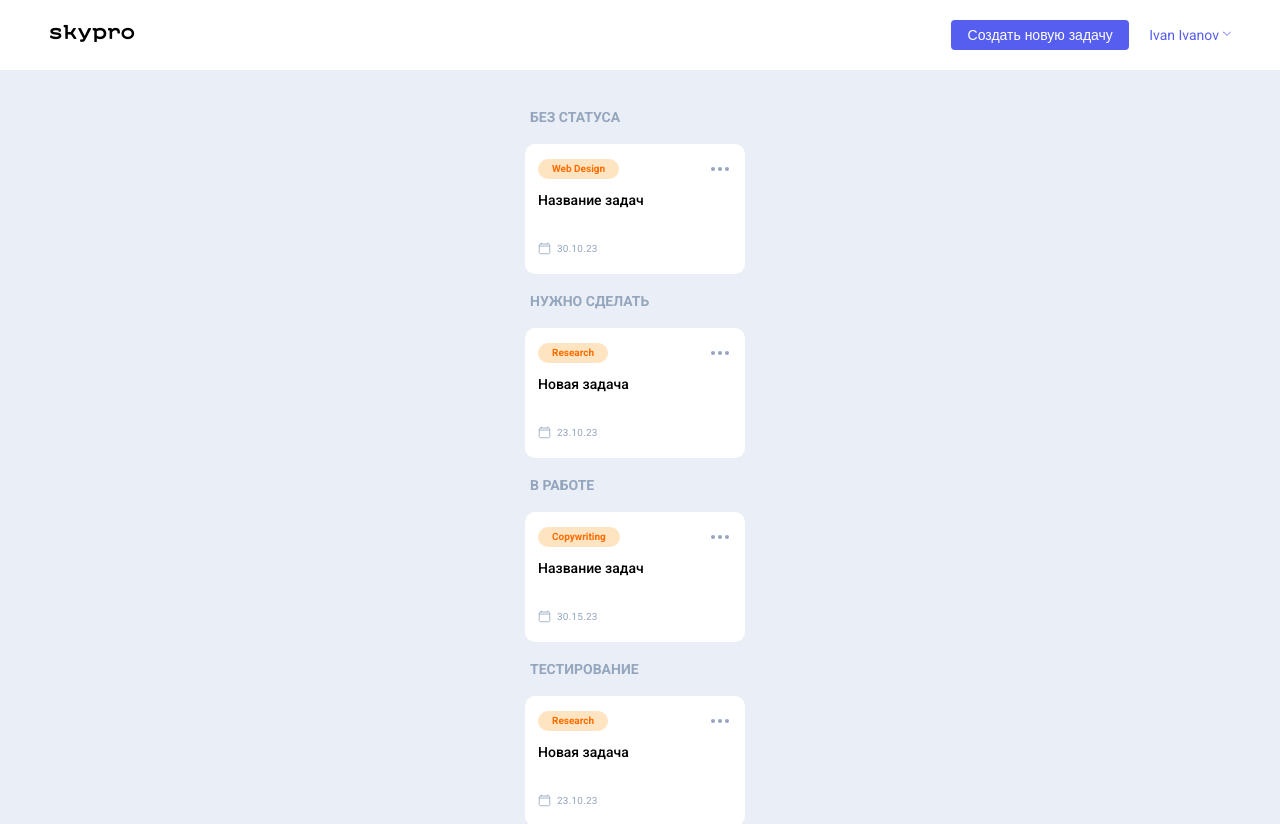
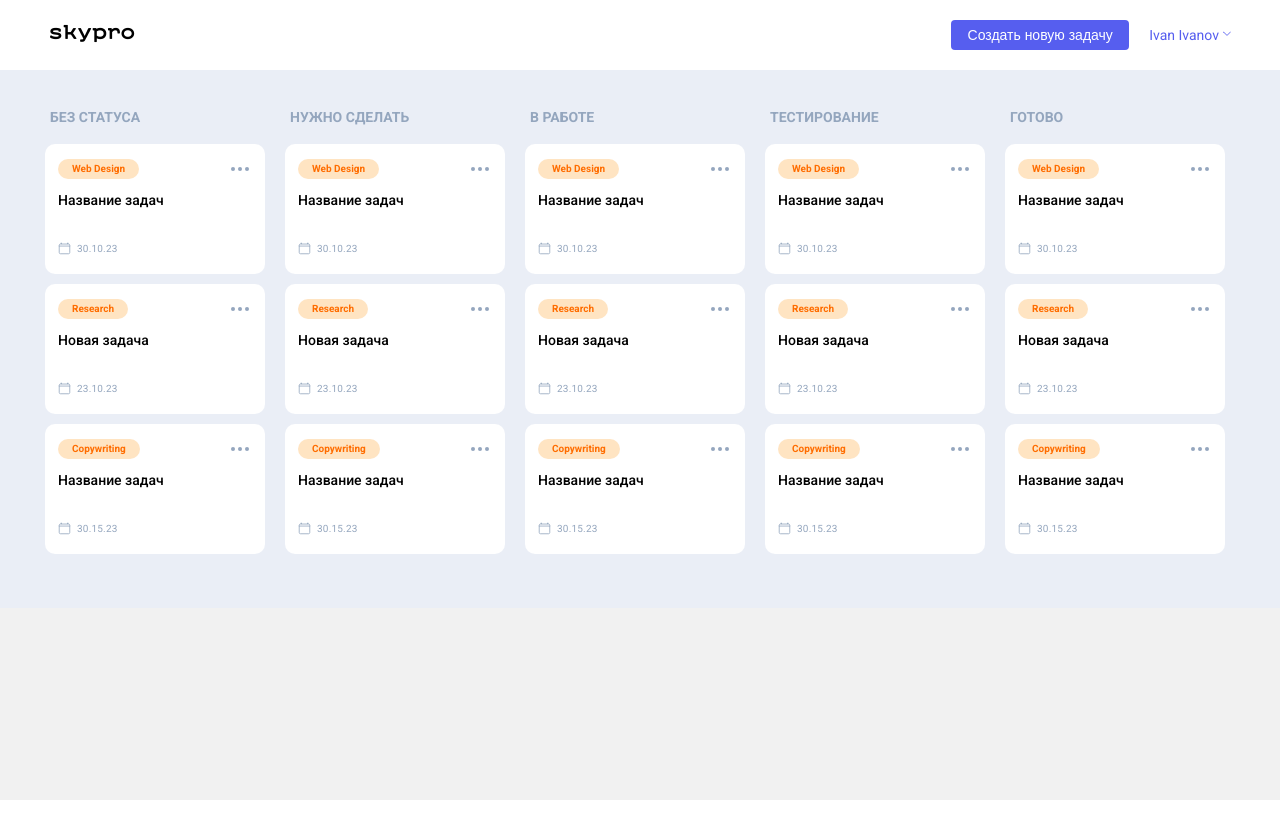
Before and after one commit to shaba-cmd/skypro-kanban, a React (Vite) app: page / in a window 1280 px wide. Shown: the top 824 px of the page. After the commit the page ends 800 px from the top, so only its background shows below. Built offline with nearby package versions, Linux system fonts and the light colour scheme.

Commit message:
еще правки в компонент колонки

```diff
--- a/package.json
+++ b/package.json
@@ -11,7 +11,8 @@
   },
   "dependencies": {
     "react": "^19.2.5",
-    "react-dom": "^19.2.5"
+    "react-dom": "^19.2.5",
+    "styled-components": "^6.4.2"
   },
   "devDependencies": {
     "@eslint/js": "^10.0.1",
--- a/src/components/Column/Column.jsx
+++ b/src/components/Column/Column.jsx
@@ -1,13 +1,16 @@
 import { cardList } from "../../data.js";
 import Card from "../Card/Card"
 
-function Column () {
-    return (cardList.map((el) => {
-                return (
-                <div className="main__column column">
-                    <div className="column__title">
-                        <p>{el.status}</p>
-                    </div>
+function Column ({ status }) {
+    return (
+        <div className="main__column column">
+            <div className="column__title">
+                <p>{status}</p>
+            </div>
+
+            <div className="cards">
+                {cardList.map((el) => {
+                    return (
                         <Card
                             key={el.id}
                             theme={el.theme}
@@ -15,8 +18,10 @@ function Column () {
                             date={el.date}
                             status={el.status}
                         />
-                </div>)
-            })
+                    );
+                })}
+            </div>
+        </div>
     )
 }
 
--- a/src/components/Main/Main.jsx
+++ b/src/components/Main/Main.jsx
@@ -1,3 +1,4 @@
+import { columnTitleList } from "../../data"
 import Column from "../Column/Column"
 
 function Main ({ loading }) {
@@ -6,9 +7,9 @@ function Main ({ loading }) {
             <div className="container">
                 <div className="main__block">
                     <div className="main__content">
-                        <div className="cards">
-                            {loading ? 'Данные загружаются...' : <Column />}
-                        </div>
+                        {loading
+                            ? 'Данные загружаются...'
+                            : columnTitleList.map((el) => <Column status={el.status}/>) }
                     </div>
                 </div>
             </div>
--- a/src/data.js
+++ b/src/data.js
@@ -20,18 +20,25 @@ export const cardList = [
       date: "30.15.23",
       status: "В работе",
     },
-    {
-      id: 4,
-      theme: "Research",
-      title: "Новая задача",
-      date: "23.10.23",
-      status: "Тестирование",
-    },
-    {
-      id: 5,
-      theme: "Copywriting",
-      title: "Название задач",
-      date: "30.15.23",
-      status: "Готово",
-    },
+    // {
+    //   id: 4,
+    //   theme: "Research",
+    //   title: "Новая задача",
+    //   date: "23.10.23",
+    //   status: "Тестирование",
+    // },
+    // {
+    //   id: 5,
+    //   theme: "Copywriting",
+    //   title: "Название задач",
+    //   date: "30.15.23",
+    //   status: "Готово",
+    // },
 ]
+export const columnTitleList = [
+  {status: "Без статуса"},
+  {status: "Нужно сделать"},
+  {status: "В работе"},
+  {status: "Тестирование"},
+  {status: "Готово"},
+]
```
Also changed, not shown: 1 other file (tests, documents, lock files or other folders).
